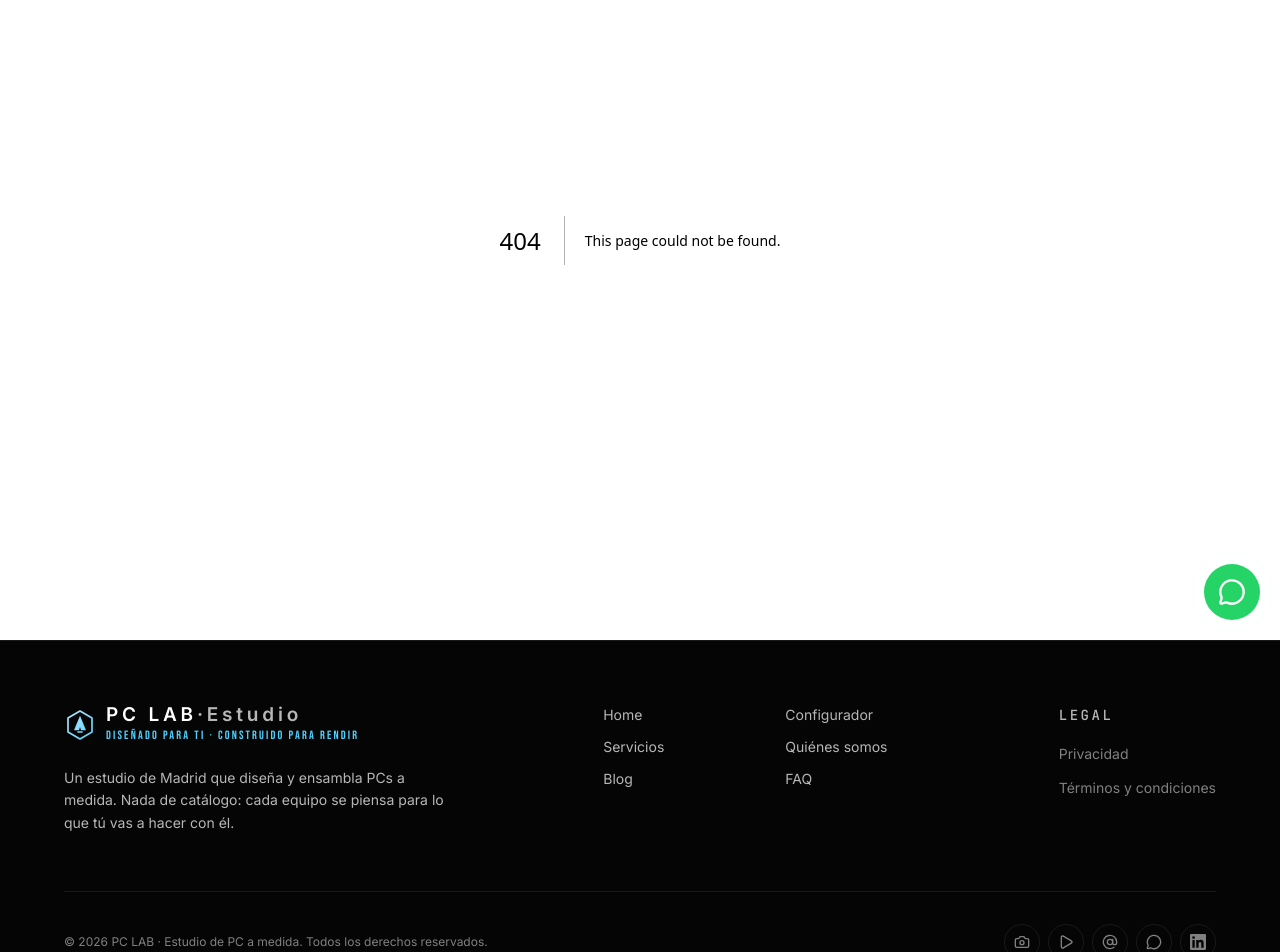
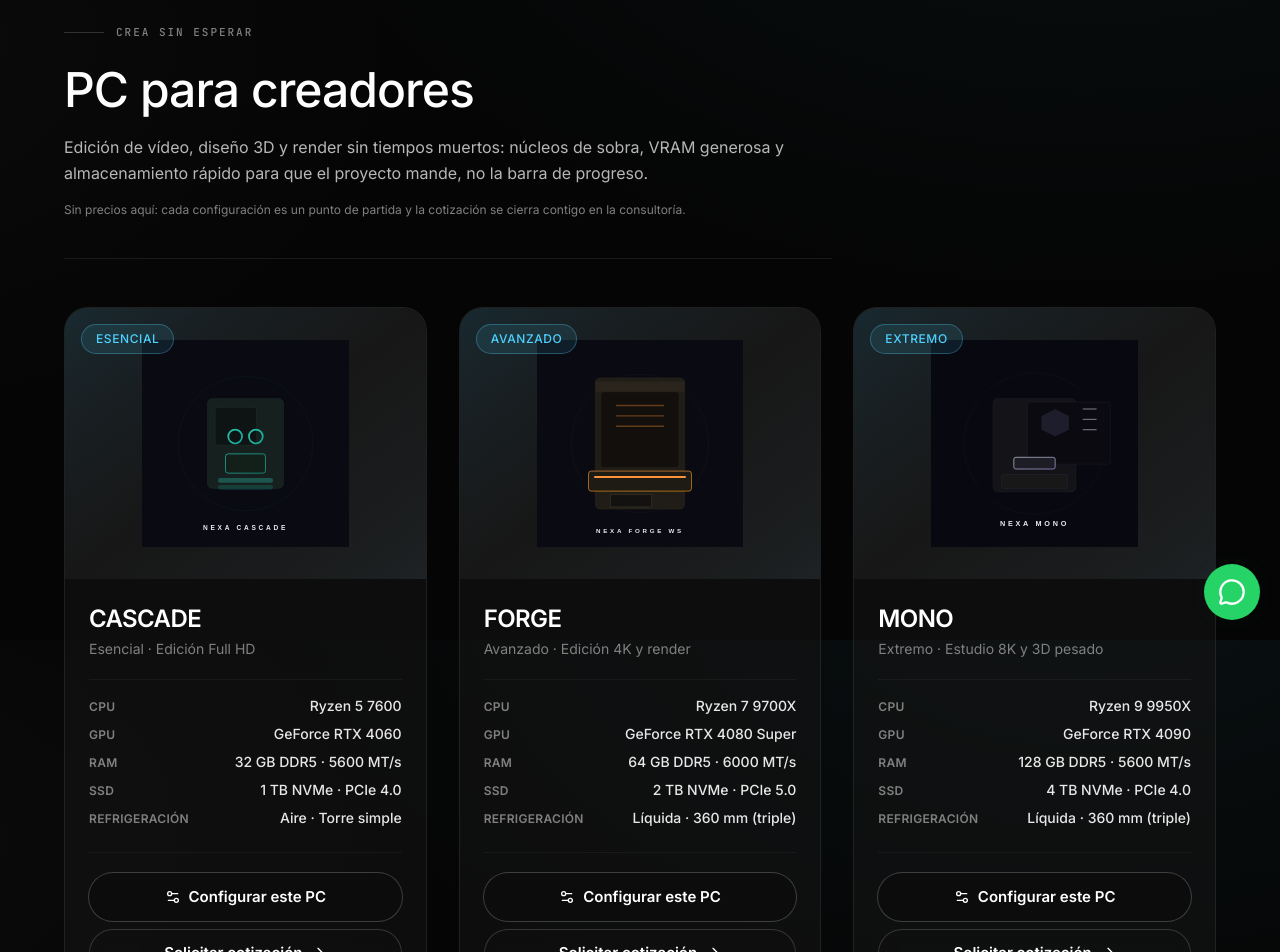
Before and after one commit to Nearcinho/pc-lab, a Next.js app: page /pcs/creadores in a window 1280 px wide. Before the commit this address had no page. Shown: the part 160-1112 px from the top of the page. Built offline with nearby package versions, Linux system fonts and the light colour scheme.

Commit message:
Paginas por categoria (/pcs/gaming, creadores, trabajo, ia) con PCs simulados en tarjetas estilo catalogo y CTA al configurador

```diff
--- /dev/null
+++ b/src/app/pcs/[categoria]/page.tsx
@@ -0,0 +1,134 @@
+import type { Metadata } from "next";
+import Link from "next/link";
+import Image from "next/image";
+import { notFound } from "next/navigation";
+import { ArrowLeft, ArrowRight, Settings2 } from "lucide-react";
+import { getPrebuildCategory, prebuildCategories } from "@/lib/prebuilds";
+import { PROFILES, BudgetTier } from "@/lib/profiles";
+import { partById } from "@/lib/parts";
+import { Badge } from "@/components/ui/badge";
+import { Button } from "@/components/ui/button";
+import { Cta } from "@/components/home/cta";
+
+interface Props {
+  params: Promise<{ categoria: string }>;
+}
+
+export function generateStaticParams() {
+  return prebuildCategories.map((c) => ({ categoria: c.slug }));
+}
+
+export async function generateMetadata({ params }: Props): Promise<Metadata> {
+  const { categoria } = await params;
+  const cat = getPrebuildCategory(categoria);
+  if (!cat) return { title: "No encontrado" };
+  return {
+    title: `${cat.title} a medida | PC LAB`,
+    description: cat.description,
+    alternates: { canonical: `/pcs/${cat.slug}` },
+  };
+}
+
+const SPEC_KEYS: { key: "cpu" | "gpu" | "ram" | "storage" | "cooling"; label: string }[] = [
+  { key: "cpu", label: "CPU" },
+  { key: "gpu", label: "GPU" },
+  { key: "ram", label: "RAM" },
+  { key: "storage", label: "SSD" },
+  { key: "cooling", label: "Refrigeración" },
+];
+
+export default async function PrebuildCategoryPage({ params }: Props) {
+  const { categoria } = await params;
+  const cat = getPrebuildCategory(categoria);
+  if (!cat) notFound();
+
+  return (
+    <div className="pt-32 pb-20">
+      <div className="container-x">
+        <nav aria-label="Migajas de pan" className="mb-8">
+          <Link href="/" className="inline-flex items-center gap-2 text-sm text-muted transition-colors hover:text-foreground">
+            <ArrowLeft className="size-4" aria-hidden /> Inicio
+          </Link>
+        </nav>
+
+        <header className="max-w-3xl border-b border-border pb-10">
+          <p className="flex items-center gap-3 font-mono text-[11px] font-medium uppercase tracking-[0.18em] text-muted">
+            <span className="inline-block h-px w-10 bg-border-strong" aria-hidden />
+            {cat.eyebrow}
+          </p>
+          <h1 className="mt-6 font-display text-4xl font-medium leading-[1.04] tracking-[-0.02em] sm:text-5xl">
+            {cat.title}
+          </h1>
+          <p className="mt-5 text-base leading-relaxed text-muted-2">{cat.description}</p>
+          <p className="mt-4 text-xs text-muted">
+            Sin precios aquí: cada configuración es un punto de partida y la cotización se cierra contigo en la consultoría.
+          </p>
+        </header>
+
+        <div className="mt-12 grid gap-8 sm:grid-cols-2 lg:grid-cols-3">
+          {cat.builds.map((b) => {
+            const tier = Number(b.preset.split("-")[1]) as BudgetTier;
+            const profile = PROFILES[cat.use][tier];
+            const specs = SPEC_KEYS.map(({ key, label }) => ({
+              label,
+              value: partById(profile[key] ?? "")?.name ?? "—",
+            }));
+            return (
+              <article
+                key={b.name}
+                className="group flex flex-col overflow-hidden rounded-3xl border border-border bg-surface/50 transition-all duration-300 hover:border-border-strong hover:shadow-glow-sm"
+              >
+                <div className="relative aspect-[4/3] overflow-hidden bg-gradient-to-br from-brand/15 via-surface to-brand-2/10 p-6">
+                  <Image
+                    src={b.image}
+                    alt={`PC ${cat.title} ${b.name}`}
+                    fill
+                    sizes="(max-width: 640px) 100vw, (max-width: 1024px) 50vw, 33vw"
+                    className="object-contain p-8 transition-transform duration-700 ease-out group-hover:scale-[1.05]"
+                  />
+                  <Badge variant="brand" className="absolute left-4 top-4 uppercase tracking-wider">
+                    {b.tierLabel}
+                  </Badge>
+                </div>
+
+                <div className="flex flex-1 flex-col p-6">
+                  <h2 className="font-display text-2xl font-semibold tracking-tight">{b.name}</h2>
+                  <p className="mt-1 text-sm text-muted">{b.tagline}</p>
+
+                  <dl className="mt-5 space-y-2 border-t border-border/60 pt-4 text-sm">
+                    {specs.map((s) => (
+                      <div key={s.label} className="flex items-baseline justify-between gap-3">
+                        <dt className="shrink-0 text-xs font-semibold uppercase tracking-wide text-muted">{s.label}</dt>
+                        <dd className="text-right font-medium text-foreground/90">{s.value}</dd>
+                      </div>
+                    ))}
+                  </dl>
+
+                  <div className="mt-6 flex flex-col gap-2 border-t border-border/60 pt-5">
+                    <Button asChild className="w-full">
+                      <Link href={`/configurador?preset=${b.preset}`}>
+                        <Settings2 className="size-4" aria-hidden /> Configurar este PC
+                      </Link>
+                    </Button>
+                    <Button asChild variant="secondary" className="w-full">
+                      <Link href="/contacto">
+                        Solicitar cotización <ArrowRight className="size-4" aria-hidden />
+                      </Link>
+                    </Button>
+                  </div>
+                </div>
+              </article>
+            );
+          })}
+        </div>
+
+        <p className="mt-12 max-w-2xl text-xs leading-relaxed text-muted">
+          Todas las configuraciones son orientativas y totalmente personalizables: cambia cualquier componente en el
+          configurador y la compatibilidad se valida al instante. El montaje, el test de 24 h y la puesta a punto están
+          incluidos en todos los equipos PC LAB.
+        </p>
+      </div>
+      <Cta />
+    </div>
+  );
+}
--- a/src/app/sitemap.ts
+++ b/src/app/sitemap.ts
@@ -1,6 +1,7 @@
 import type { MetadataRoute } from "next";
 import { siteConfig } from "@/lib/site";
 import { blogPosts } from "@/lib/blog";
+import { prebuildCategories } from "@/lib/prebuilds";
 
 export const dynamic = "force-static";
 
@@ -18,6 +19,13 @@
     priority: p === "" ? 1 : 0.7,
   }));
 
+  const prebuilds: MetadataRoute.Sitemap = prebuildCategories.map((c) => ({
+    url: `${siteConfig.domain}/pcs/${c.slug}`,
+    lastModified: now,
+    changeFrequency: "monthly",
+    priority: 0.8,
+  }));
+
   const posts: MetadataRoute.Sitemap = blogPosts.map((p) => ({
     url: `${siteConfig.domain}/blog/${p.slug}`,
     lastModified: new Date(p.date + "T00:00:00Z"),
@@ -25,5 +33,5 @@
     priority: 0.6,
   }));
 
-  return [...staticPages, ...posts];
+  return [...staticPages, ...prebuilds, ...posts];
 }
--- a/src/components/home/use-cases.tsx
+++ b/src/components/home/use-cases.tsx
@@ -14,6 +14,7 @@
   title: string;
   text: string;
   cta: string;
+  href: string;
   image: string;
   preset: `${UseCase}-${1 | 2 | 3 | 4 | 5}`;
 }[] = [
@@ -22,6 +23,7 @@
     title: "Gaming",
     text: "Máximo rendimiento para jugar como quieres.",
     cta: "Ver más PC gaming",
+    href: "/pcs/gaming",
     image: asset("/cases/gaming.jpg"),
     preset: "gaming-2",
   },
@@ -30,6 +32,7 @@
     title: "Creación",
     text: "Potencia para editar, diseñar y crear sin límites.",
     cta: "Ver más PC para creadores",
+    href: "/pcs/creadores",
     image: asset("/cases/creacion.jpg"),
     preset: "render-3",
   },
@@ -38,6 +41,7 @@
     title: "Trabajo",
     text: "Una estación de trabajo diseñada para tu día a día.",
     cta: "Ver más PC de trabajo",
+    href: "/pcs/trabajo",
     image: asset("/cases/trabajo.jpg"),
     preset: "productividad-3",
   },
@@ -46,6 +50,7 @@
     title: "IA & Desarrollo",
     text: "Rendimiento para código, datos e inteligencia artificial.",
     cta: "Ver más PC de IA y desarrollo",
+    href: "/pcs/ia",
     image: asset("/cases/ia-desarrollo.jpg"),
     preset: "ia-4",
   },
@@ -136,7 +141,7 @@
                   ))}
                 </ul>
                 <Link
-                  href={`/configurador?preset=${uc.preset}`}
+                  href={uc.href}
                   className="mt-4 inline-flex items-center gap-1.5 text-xs font-semibold text-brand transition-colors hover:text-brand-2"
                 >
                   {uc.cta} <ArrowRight className="size-3.5" aria-hidden />
--- /dev/null
+++ b/src/lib/prebuilds.ts
@@ -0,0 +1,78 @@
+import { asset } from "@/lib/base";
+import type { UseCase } from "@/lib/profiles";
+
+export interface Prebuild {
+  name: string;
+  tagline: string;
+  tierLabel: string;
+  image: string;
+  preset: `${UseCase}-${1 | 2 | 3 | 4 | 5}`;
+}
+
+export interface PrebuildCategory {
+  slug: string;
+  title: string;
+  eyebrow: string;
+  description: string;
+  use: UseCase;
+  builds: Prebuild[];
+}
+
+export const prebuildCategories: PrebuildCategory[] = [
+  {
+    slug: "gaming",
+    title: "PC Gaming",
+    eyebrow: "Juega a otro nivel",
+    description:
+      "Equipos montados y calibrados para exprimir cada fotograma: desde 1080p competitivo hasta 4K sin concesiones. Cada uno es un punto de partida totalmente ajustable.",
+    use: "gaming",
+    builds: [
+      { name: "PULSE", tagline: "Esencial · 1080p fluido", tierLabel: "Esencial", image: asset("/builds/pulse.svg"), preset: "gaming-1" },
+      { name: "APEX", tagline: "Avanzado · 1440p competitivo", tierLabel: "Avanzado", image: asset("/builds/apex.svg"), preset: "gaming-3" },
+      { name: "TITAN", tagline: "Extremo · 4K sin límites", tierLabel: "Extremo", image: asset("/builds/titan.svg"), preset: "gaming-5" },
+    ],
+  },
+  {
+    slug: "creadores",
+    title: "PC para creadores",
+    eyebrow: "Crea sin esperar",
+    description:
+      "Edición de vídeo, diseño 3D y render sin tiempos muertos: núcleos de sobra, VRAM generosa y almacenamiento rápido para que el proyecto mande, no la barra de progreso.",
+    use: "render",
+    builds: [
+      { name: "CASCADE", tagline: "Esencial · Edición Full HD", tierLabel: "Esencial", image: asset("/builds/cascade.svg"), preset: "render-1" },
+      { name: "FORGE", tagline: "Avanzado · Edición 4K y render", tierLabel: "Avanzado", image: asset("/builds/forge.svg"), preset: "render-3" },
+      { name: "MONO", tagline: "Extremo · Estudio 8K y 3D pesado", tierLabel: "Extremo", image: asset("/builds/mono.svg"), preset: "render-5" },
+    ],
+  },
+  {
+    slug: "trabajo",
+    title: "PC de trabajo",
+    eyebrow: "Tu oficina, en serio",
+    description:
+      "Estaciones de trabajo silenciosas y fiables para el día a día profesional: multitarea ágil, respuesta inmediata y cero dramas de mantenimiento.",
+    use: "productividad",
+    builds: [
+      { name: "MONO", tagline: "Esencial · Ofimática y multitarea", tierLabel: "Esencial", image: asset("/builds/mono.svg"), preset: "productividad-1" },
+      { name: "PULSE", tagline: "Avanzado · Multitarea pesada", tierLabel: "Avanzado", image: asset("/builds/pulse.svg"), preset: "productividad-3" },
+      { name: "CASCADE", tagline: "Extremo · Estación de datos", tierLabel: "Extremo", image: asset("/builds/cascade.svg"), preset: "productividad-5" },
+    ],
+  },
+  {
+    slug: "ia",
+    title: "PC de IA y desarrollo",
+    eyebrow: "Compila, entrena, itera",
+    description:
+      "Para desarrollo e inteligencia artificial local: mucha VRAM para modelos, núcleos para compilar y RAM para datasets sin salir de tu torre.",
+    use: "ia",
+    builds: [
+      { name: "FORGE", tagline: "Esencial · Código y scripts", tierLabel: "Esencial", image: asset("/builds/forge.svg"), preset: "ia-1" },
+      { name: "APEX", tagline: "Avanzado · IA local y contenedores", tierLabel: "Avanzado", image: asset("/builds/apex.svg"), preset: "ia-3" },
+      { name: "TITAN", tagline: "Extremo · Modelos grandes en local", tierLabel: "Extremo", image: asset("/builds/titan.svg"), preset: "ia-5" },
+    ],
+  },
+];
+
+export function getPrebuildCategory(slug: string) {
+  return prebuildCategories.find((c) => c.slug === slug);
+}
```
